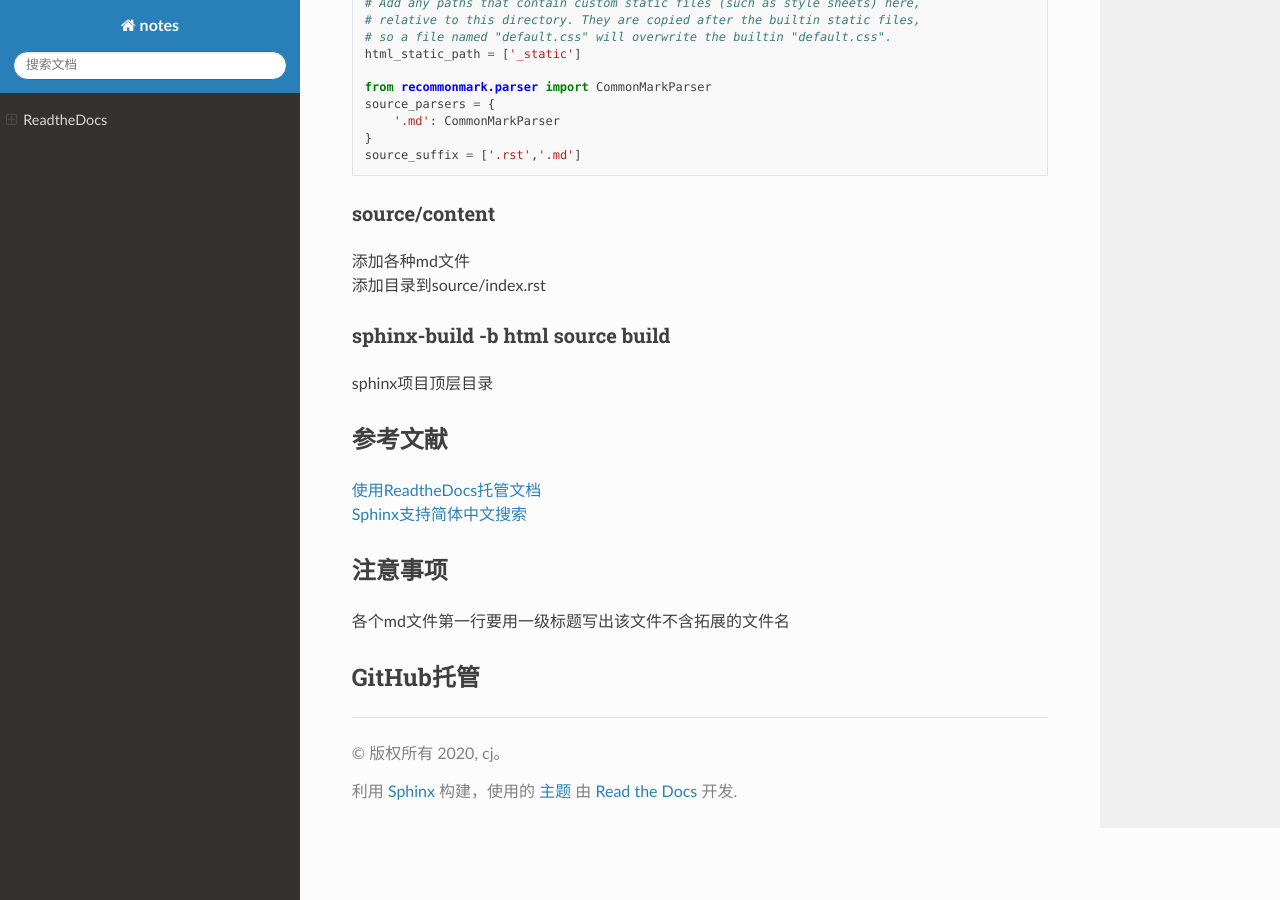
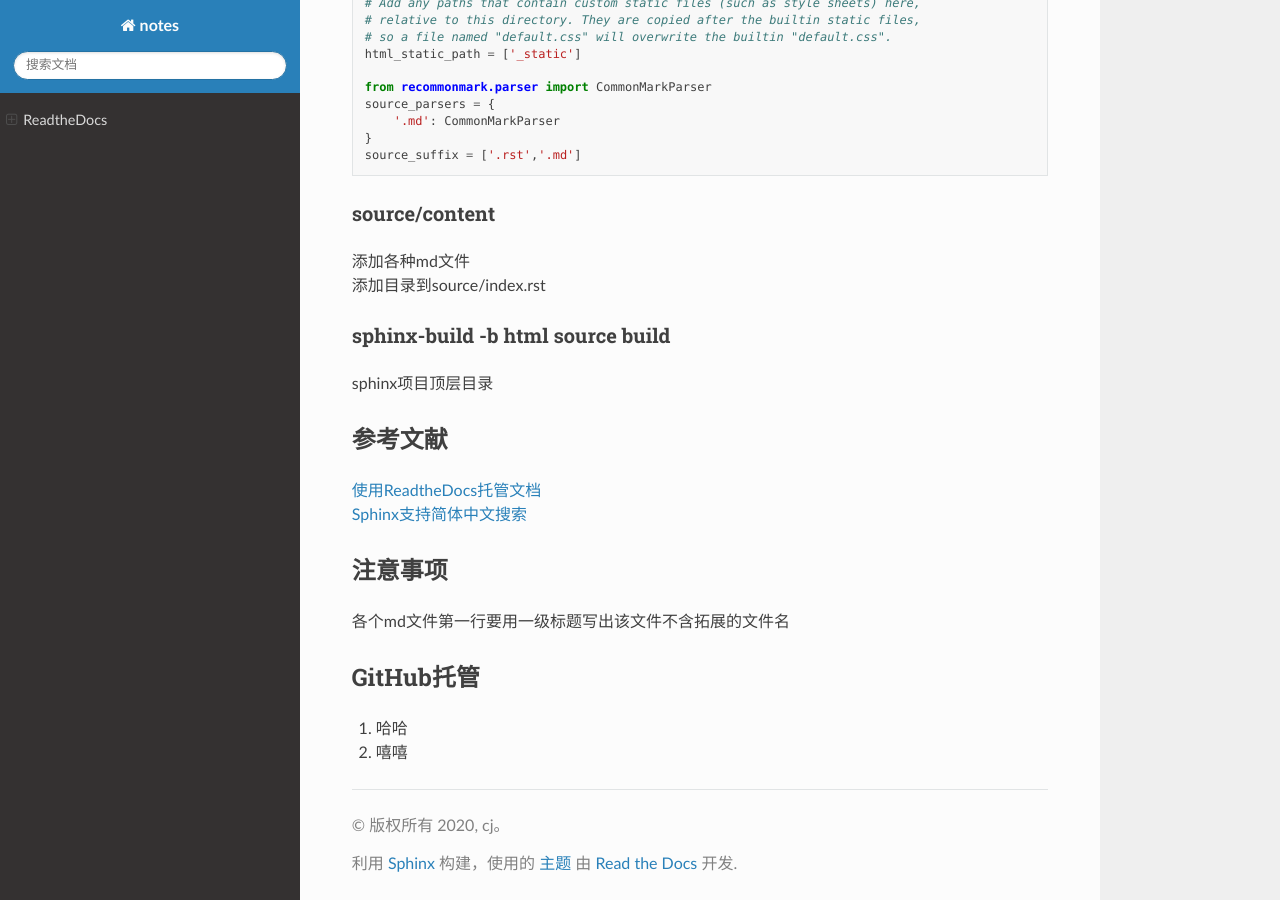
Before and after one commit to cjql/notes, a Sphinx documentation site: the page built from source/content/ReadtheDocs.md, in a window 1280 px wide and 900 px high, scrolled down 2096 px. Built offline with Sphinx 7.4.7 and the Read the Docs theme 2.0.0, drawn with Linux system fonts in a browser that asks for light colours.

Commit message:
【测试】数字序号

```diff
--- a/source/content/ReadtheDocs.md
+++ b/source/content/ReadtheDocs.md
@@ -116,3 +116,6 @@ sphinx项目顶层目录
 ## 注意事项
 各个md文件第一行要用一级标题写出该文件不含拓展的文件名
 ## GitHub托管
+
+1. 哈哈
+2. 嘻嘻
```
